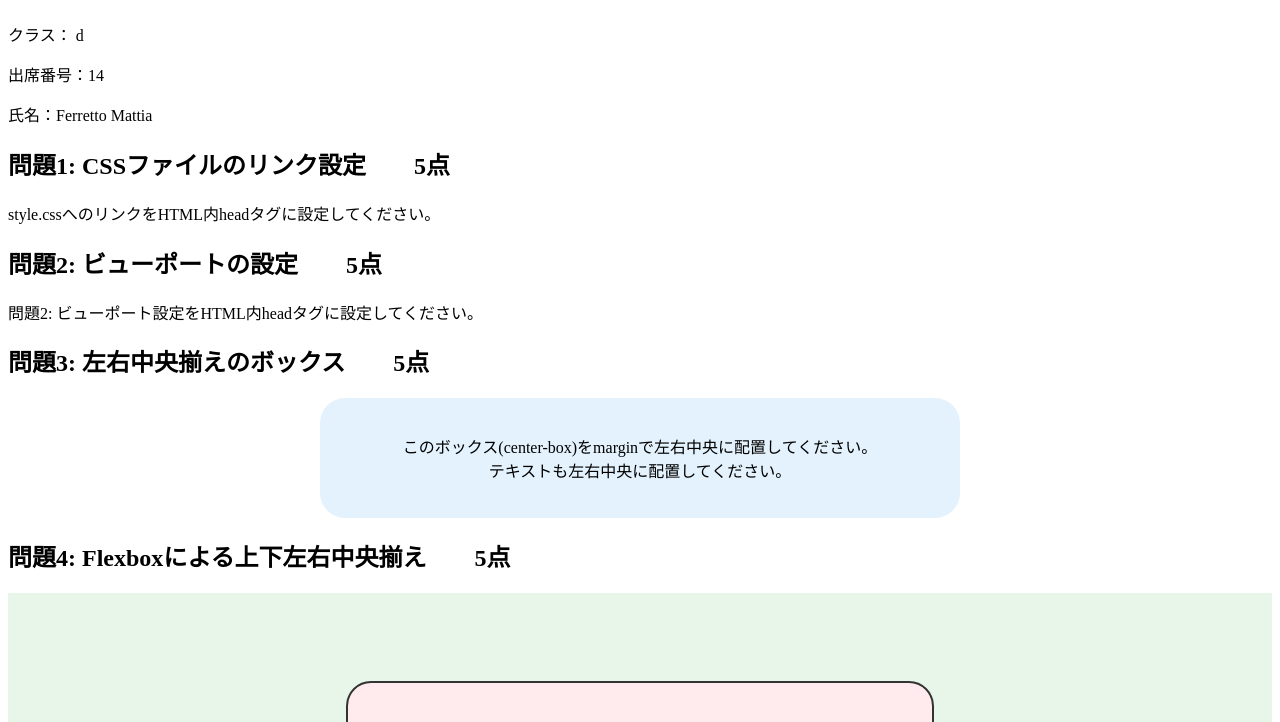
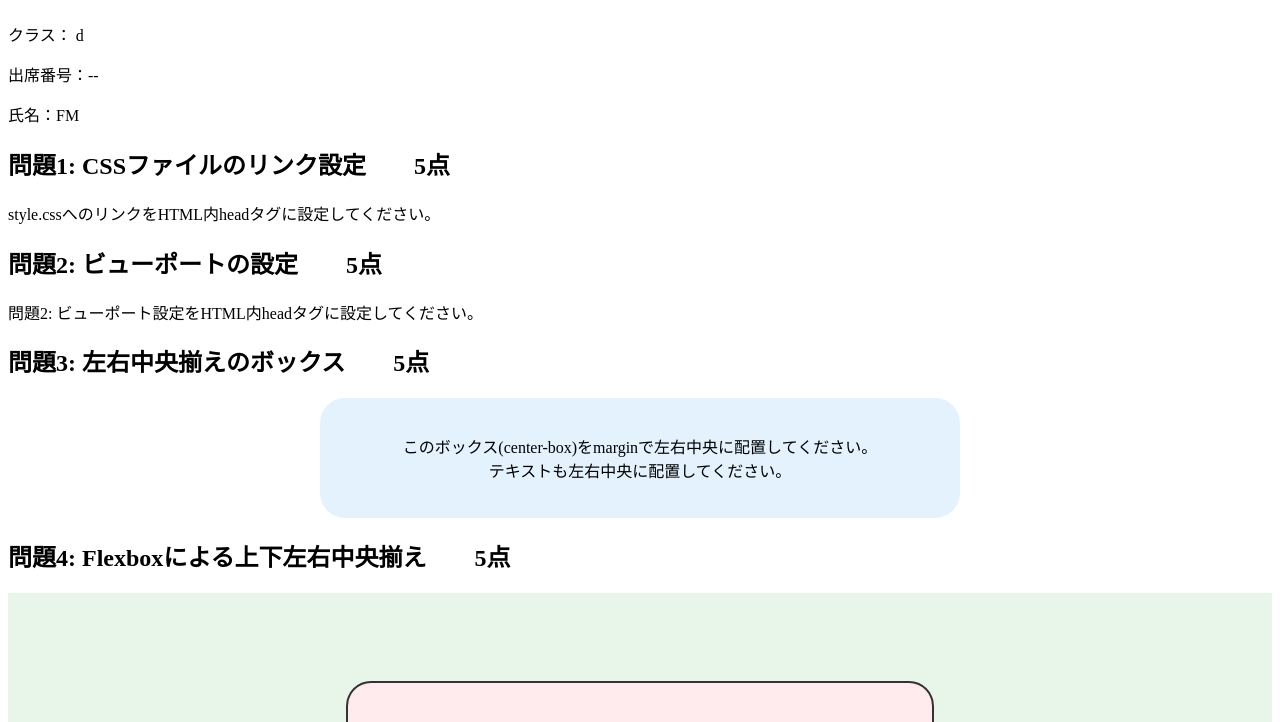
Before and after one commit to MFDesignHUB/Portfolio-TEST, a plain HTML site: page TDA2月試験/HTML+CSS/2024webtest.html in a window 1280 px wide. Shown: the part 67-789 px from the top of the page. Drawn offline with Linux system fonts and the light colour scheme.

Commit message:
Update 2024webtest.html

```diff
--- a/TDA2月試験/HTML+CSS/2024webtest.html
+++ b/TDA2月試験/HTML+CSS/2024webtest.html
@@ -17,8 +17,8 @@
             <h1>2024後期　デザインテストWeb(HTML+CSS)</h1>
             <div class="student-info">
                 <p>クラス：	d</p>
-                <p>出席番号：14</p>
-                <p>氏名：Ferretto Mattia</p>
+                <p>出席番号：--</p>
+                <p>氏名：FM</p>
             </div>
         </header>
 
```
